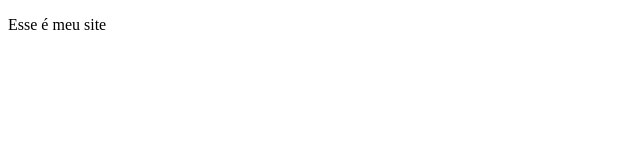
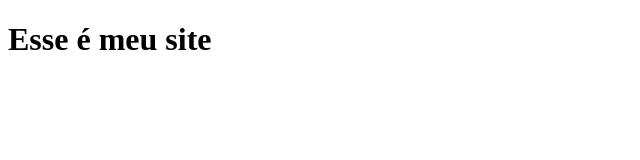
Before and after one commit to willianwelbert/site, a plain HTML site: page index.html in a window 1280 px wide. Shown: the whole page, without its empty margins (0-640 px from the left). Drawn offline with Linux system fonts and the light colour scheme.

Commit message:
Inserção do Headline

```diff
--- a/index.html
+++ b/index.html
@@ -5,6 +5,6 @@
 <title> Meu Site </title>
 </head>
 <body>
-<p>Esse é meu site</p>
+<h1>Esse é meu site</h1>
 </body>
 </html>
```
